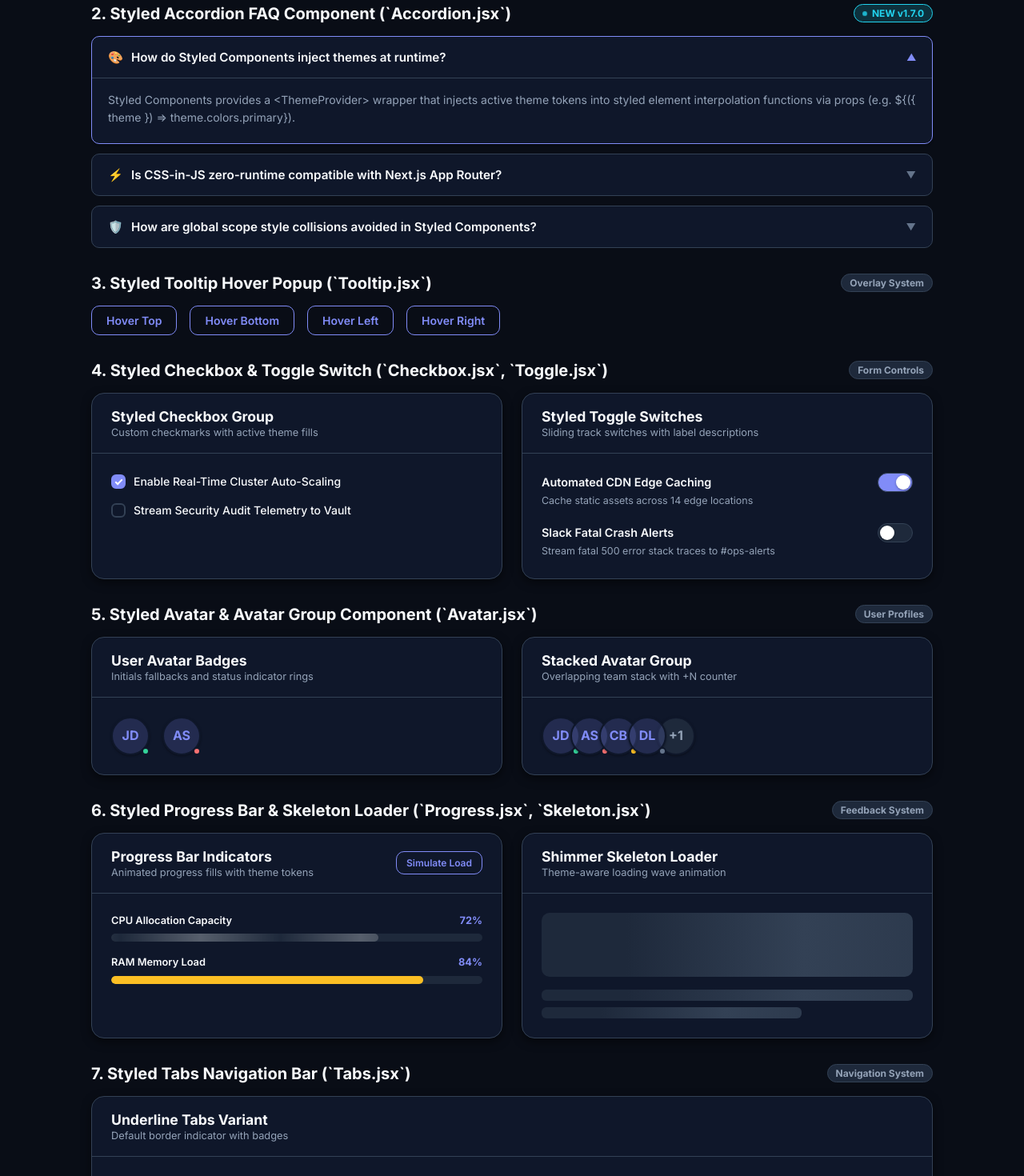
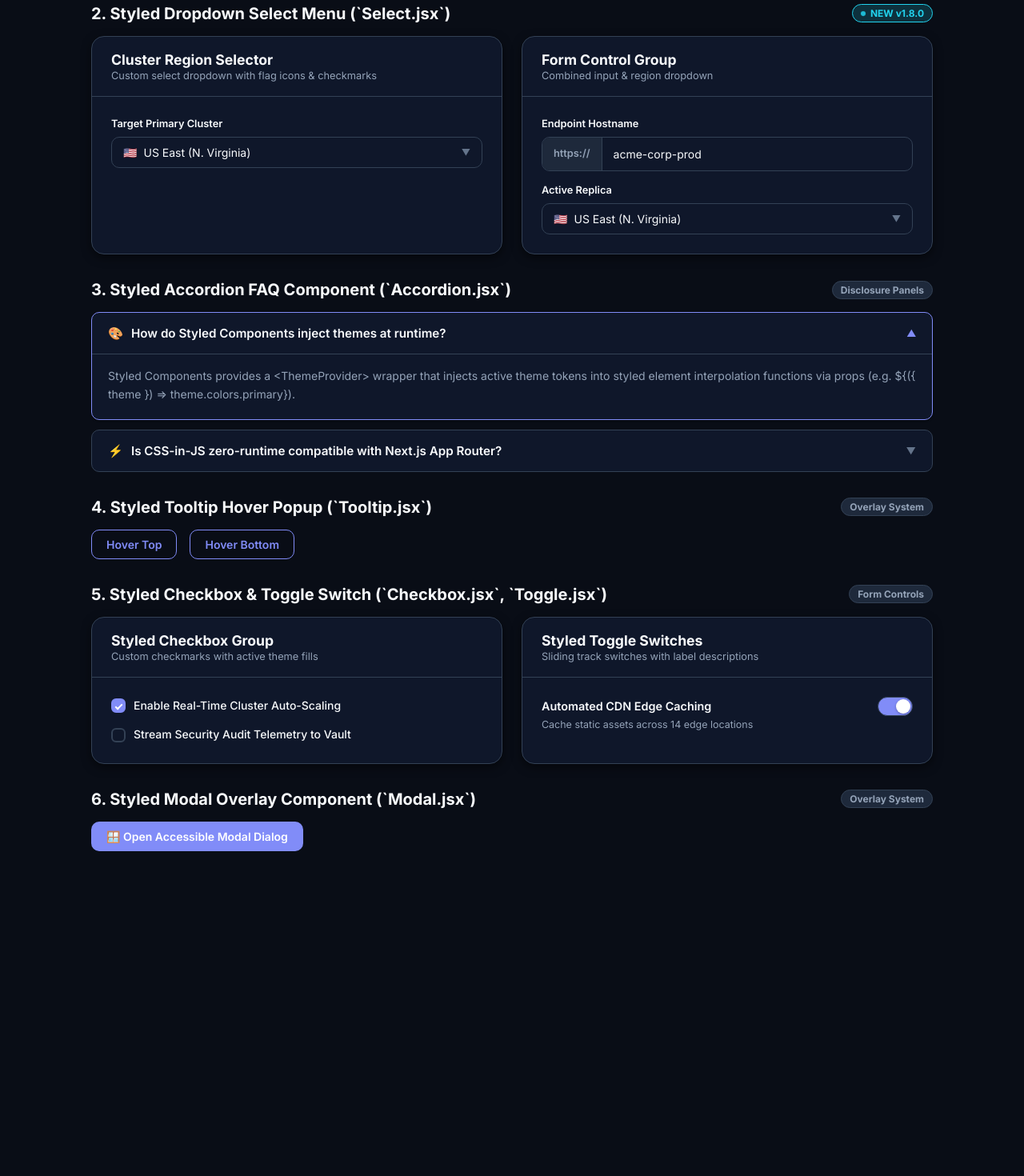
Before and after one commit to breakingthebot/styled-components-theme-uikit-build54, a React (Vite) app: page / in a window 1280 px wide. Shown: the part 380-1850 px from the top of the page at 80% size. After the commit the page ends 1484 px from the top, so only its background shows below. Built offline with nearby package versions, Linux system fonts and the light colour scheme.

Commit message:
feat: release v1.8.0 - Styled Dropdown Select Menu Component

```diff
--- a/src/App.jsx
+++ b/src/App.jsx
@@ -20,6 +20,7 @@ import { Checkbox } from './components/Checkbox/Checkbox';
 import { Toggle } from './components/Toggle/Toggle';
 import { Tooltip } from './components/Tooltip/Tooltip';
 import { Accordion } from './components/Accordion/Accordion';
+import { Select } from './components/Select/Select';
 
 const AppContainer = styled.div`
   max-width: 1100px;
@@ -101,6 +102,7 @@ export function App() {
   const [isDarkMode, setIsDarkMode] = useState(true);
   const [isModalOpen, setIsModalOpen] = useState(false);
   const [inputValue, setInputValue] = useState('acme-corp-prod');
+  const [selectedCluster, setSelectedCluster] = useState('us-east-1');
   const [progressVal, setProgressVal] = useState(72);
   const [check1, setCheck1] = useState(true);
   const [check2, setCheck2] = useState(false);
@@ -108,6 +110,13 @@ export function App() {
   const [toggle2, setToggle2] = useState(false);
 
   const theme = isDarkMode ? darkTheme : lightTheme;
+
+  const clusterOptions = [
+    { value: 'us-east-1', label: 'US East (N. Virginia)', icon: '🇺🇸' },
+    { value: 'eu-west-1', label: 'EU West (Ireland)', icon: '🇪🇺' },
+    { value: 'ap-southeast-1', label: 'Asia Pacific (Singapore)', icon: '🇸🇬' },
+    { value: 'sa-east-1', label: 'South America (São Paulo)', icon: '🇧🇷', disabled: true },
+  ];
 
   const faqItems = [
     {
@@ -119,11 +128,6 @@ export function App() {
       title: 'Is CSS-in-JS zero-runtime compatible with Next.js App Router?',
       icon: '⚡',
       content: 'Styled Components 6+ supports SSR registry streaming for Next.js App Router, extracting CSS rules server-side before flushing HTML to the browser client.',
-    },
-    {
-      title: 'How are global scope style collisions avoided in Styled Components?',
-      icon: '🛡️',
-      content: 'Styled Components generates unique hash prefixes (e.g. sc-bczRLJ) for every component class name, guaranteeing 100% style isolation across large modular frontend architectures.',
     },
   ];
 
@@ -157,7 +161,7 @@ export function App() {
           <HeaderTop>
             <BadgeStrip>
               <Badge variant="info" hasDot isPulse>CSS-in-JS Architecture</Badge>
-              <Badge variant="success">v1.7.0 Release</Badge>
+              <Badge variant="success">v1.8.0 Release</Badge>
               <Badge variant="neutral">Styled Components</Badge>
             </BadgeStrip>
 
@@ -200,20 +204,63 @@ export function App() {
           </Row>
         </Section>
 
-        {/* SECTION 2: ACCORDION FAQ (NEW v1.7.0) */}
+        {/* SECTION 2: DROPDOWN SELECT MENU (NEW v1.8.0) */}
         <Section>
           <SectionHeader>
-            <SectionTitle>2. Styled Accordion FAQ Component (`Accordion.jsx`)</SectionTitle>
-            <Badge variant="info" hasDot isPulse>NEW v1.7.0</Badge>
+            <SectionTitle>2. Styled Dropdown Select Menu (`Select.jsx`)</SectionTitle>
+            <Badge variant="info" hasDot isPulse>NEW v1.8.0</Badge>
+          </SectionHeader>
+
+          <Grid>
+            <Card>
+              <Card.Header title="Cluster Region Selector" subtitle="Custom select dropdown with flag icons &amp; checkmarks" />
+              <Card.Body>
+                <Select
+                  label="Target Primary Cluster"
+                  options={clusterOptions}
+                  value={selectedCluster}
+                  onChange={setSelectedCluster}
+                  placeholder="Choose deployment region"
+                />
+              </Card.Body>
+            </Card>
+
+            <Card>
+              <Card.Header title="Form Control Group" subtitle="Combined input &amp; region dropdown" />
+              <Card.Body>
+                <div style={{ display: 'flex', flexDirection: 'column', gap: '14px' }}>
+                  <Input
+                    label="Endpoint Hostname"
+                    addon="https://"
+                    value={inputValue}
+                    onChange={(e) => setInputValue(e.target.value)}
+                  />
+                  <Select
+                    label="Active Replica"
+                    options={clusterOptions}
+                    value={selectedCluster}
+                    onChange={setSelectedCluster}
+                  />
+                </div>
+              </Card.Body>
+            </Card>
+          </Grid>
+        </Section>
+
+        {/* SECTION 3: ACCORDION FAQ */}
+        <Section>
+          <SectionHeader>
+            <SectionTitle>3. Styled Accordion FAQ Component (`Accordion.jsx`)</SectionTitle>
+            <Badge variant="neutral">Disclosure Panels</Badge>
           </SectionHeader>
 
           <Accordion items={faqItems} />
         </Section>
 
-        {/* SECTION 3: TOOLTIP HOVER POPUP */}
+        {/* SECTION 4: TOOLTIP HOVER POPUP */}
         <Section>
           <SectionHeader>
-            <SectionTitle>3. Styled Tooltip Hover Popup (`Tooltip.jsx`)</SectionTitle>
+            <SectionTitle>4. Styled Tooltip Hover Popup (`Tooltip.jsx`)</SectionTitle>
             <Badge variant="neutral">Overlay System</Badge>
           </SectionHeader>
 
@@ -225,26 +272,17 @@ export function App() {
             <Tooltip content="Bottom positioned directional tooltip" position="bottom">
               <Button variant="outline">Hover Bottom</Button>
             </Tooltip>
-
-            <Tooltip content="Left positioned directional tooltip" position="left">
-              <Button variant="outline">Hover Left</Button>
-            </Tooltip>
-
-            <Tooltip content="Right positioned directional tooltip" position="right">
-              <Button variant="outline">Hover Right</Button>
-            </Tooltip>
           </Row>
         </Section>
 
-        {/* SECTION 4: CHECKBOX & TOGGLE CONTROLS */}
+        {/* SECTION 5: CHECKBOX & TOGGLE CONTROLS */}
         <Section>
           <SectionHeader>
-            <SectionTitle>4. Styled Checkbox &amp; Toggle Switch (`Checkbox.jsx`, `Toggle.jsx`)</SectionTitle>
+            <SectionTitle>5. Styled Checkbox &amp; Toggle Switch (`Checkbox.jsx`, `Toggle.jsx`)</SectionTitle>
             <Badge variant="neutral">Form Controls</Badge>
           </SectionHeader>
 
           <Grid>
-            {/* Checkbox Group */}
             <Card>
               <Card.Header title="Styled Checkbox Group" subtitle="Custom checkmarks with active theme fills" />
               <Card.Body>
@@ -263,7 +301,6 @@ export function App() {
               </Card.Body>
             </Card>
 
-            {/* Toggle Switches */}
             <Card>
               <Card.Header title="Styled Toggle Switches" subtitle="Sliding track switches with label descriptions" />
               <Card.Body>
@@ -274,115 +311,16 @@ export function App() {
                     checked={toggle1}
                     onChange={setToggle1}
                   />
-
-                  <Toggle
-                    label="Slack Fatal Crash Alerts"
-                    description="Stream fatal 500 error stack traces to #ops-alerts"
-                    checked={toggle2}
-                    onChange={setToggle2}
-                  />
                 </div>
               </Card.Body>
             </Card>
           </Grid>
         </Section>
 
-        {/* SECTION 5: AVATAR & AVATAR GROUP */}
+        {/* SECTION 6: MODAL DIALOG SHOWCASE */}
         <Section>
           <SectionHeader>
-            <SectionTitle>5. Styled Avatar &amp; Avatar Group Component (`Avatar.jsx`)</SectionTitle>
-            <Badge variant="neutral">User Profiles</Badge>
-          </SectionHeader>
-
-          <Grid>
-            <Card>
-              <Card.Header title="User Avatar Badges" subtitle="Initials fallbacks and status indicator rings" />
-              <Card.Body>
-                <Row>
-                  <Tooltip content="Jane Doe (Online)" position="top">
-                    <Avatar name="Jane Doe" size="lg" status="online" />
-                  </Tooltip>
-                  <Tooltip content="Alex Smith (Busy)" position="top">
-                    <Avatar name="Alex Smith" size="lg" status="busy" />
-                  </Tooltip>
-                </Row>
-              </Card.Body>
-            </Card>
-
-            <Card>
-              <Card.Header title="Stacked Avatar Group" subtitle="Overlapping team stack with +N counter" />
-              <Card.Body>
-                <AvatarGroup max={4} size="lg">
-                  <Avatar name="Jane Doe" status="online" />
-                  <Avatar name="Alex Smith" status="busy" />
-                  <Avatar name="Charlie Brown" status="away" />
-                  <Avatar name="David Lee" status="offline" />
-                  <Avatar name="Eva Martinez" />
-                </AvatarGroup>
-              </Card.Body>
-            </Card>
-          </Grid>
-        </Section>
-
-        {/* SECTION 6: PROGRESS & SKELETON */}
-        <Section>
-          <SectionHeader>
-            <SectionTitle>6. Styled Progress Bar &amp; Skeleton Loader (`Progress.jsx`, `Skeleton.jsx`)</SectionTitle>
-            <Badge variant="neutral">Feedback System</Badge>
-          </SectionHeader>
-
-          <Grid>
-            <Card>
-              <Card.Header
-                title="Progress Bar Indicators"
-                subtitle="Animated progress fills with theme tokens"
-                action={
-                  <Button size="sm" variant="outline" onClick={() => setProgressVal((p) => (p >= 100 ? 15 : p + 20))}>
-                    Simulate Load
-                  </Button>
-                }
-              />
-              <Card.Body>
-                <div style={{ display: 'flex', flexDirection: 'column', gap: '16px' }}>
-                  <Progress label="CPU Allocation Capacity" value={progressVal} showValue variant="gradient" animated />
-                  <Progress label="RAM Memory Load" value={84} showValue variant="warning" />
-                </div>
-              </Card.Body>
-            </Card>
-
-            <Card>
-              <Card.Header title="Shimmer Skeleton Loader" subtitle="Theme-aware loading wave animation" />
-              <Card.Body>
-                <div style={{ display: 'flex', flexDirection: 'column', gap: '16px' }}>
-                  <Skeleton variant="rectangular" height={80} />
-                  <Skeleton variant="text" count={2} />
-                </div>
-              </Card.Body>
-            </Card>
-          </Grid>
-        </Section>
-
-        {/* SECTION 7: TABS NAVIGATION */}
-        <Section>
-          <SectionHeader>
-            <SectionTitle>7. Styled Tabs Navigation Bar (`Tabs.jsx`)</SectionTitle>
-            <Badge variant="neutral">Navigation System</Badge>
-          </SectionHeader>
-
-          <Grid>
-            <Card>
-              <Card.Header title="Underline Tabs Variant" subtitle="Default border indicator with badges" />
-              <Card.Body>
-                <Tabs tabs={demoTabs} variant="underline" />
-              </Card.Body>
-            </Card>
-          </Grid>
-        </Section>
-
-        {/* SECTION 8: MODAL DIALOG SHOWCASE */}
-        <Section>
-          <SectionHeader>
-            <SectionTitle>8. Styled Modal Overlay Component (`Modal.jsx`)</SectionTitle>
+            <SectionTitle>6. Styled Modal Overlay Component (`Modal.jsx`)</SectionTitle>
             <Badge variant="neutral">Overlay System</Badge>
           </SectionHeader>
 
--- /dev/null
+++ b/src/components/Select/Select.jsx
@@ -0,0 +1,218 @@
+// src/components/Select/Select.jsx
+// Theme-able Select Dropdown Menu Component built with Styled Components.
+// Created: 2026-07-31
+
+import React, { useState, useRef, useEffect } from 'react';
+import styled, { css, keyframes } from 'styled-components';
+
+const fadeInDown = keyframes`
+  from { opacity: 0; transform: translateY(-6px); }
+  to { opacity: 1; transform: translateY(0); }
+`;
+
+const Container = styled.div`
+  display: flex;
+  flex-direction: column;
+  gap: 6px;
+  position: relative;
+  width: 100%;
+`;
+
+const Label = styled.label`
+  font-size: 0.8rem;
+  font-weight: 600;
+  color: ${({ theme }) => theme.colors.textPrimary};
+`;
+
+const TriggerButton = styled.button`
+  width: 100%;
+  display: flex;
+  align-items: center;
+  justify-content: space-between;
+  gap: 10px;
+  padding: 10px 14px;
+  background-color: ${({ theme }) => theme.colors.surface};
+  border: 1px solid
+    ${({ isOpen, theme }) => (isOpen ? theme.colors.primary : theme.colors.border)};
+  border-radius: ${({ theme }) => theme.radii.md};
+  color: ${({ theme }) => theme.colors.textPrimary};
+  font-family: inherit;
+  font-size: 0.875rem;
+  cursor: pointer;
+  outline: none;
+  transition: all 0.2s ease;
+  box-shadow: ${({ isOpen, theme }) =>
+    isOpen ? `0 0 0 3px ${theme.colors.primaryLight}` : 'none'};
+
+  ${({ disabled }) =>
+    disabled &&
+    css`
+      opacity: 0.5;
+      cursor: not-allowed;
+    `}
+`;
+
+const ValueGroup = styled.div`
+  display: flex;
+  align-items: center;
+  gap: 8px;
+  overflow: hidden;
+  text-overflow: ellipsis;
+  white-space: nowrap;
+`;
+
+const Placeholder = styled.span`
+  color: ${({ theme }) => theme.colors.textMuted};
+`;
+
+const Chevron = styled.span`
+  font-size: 0.7rem;
+  color: ${({ theme }) => theme.colors.textMuted};
+  transform: ${({ isOpen }) => (isOpen ? 'rotate(180deg)' : 'rotate(0deg)')};
+  transition: transform 0.2s ease;
+`;
+
+const DropdownMenu = styled.div`
+  position: absolute;
+  top: 100%;
+  left: 0;
+  right: 0;
+  z-index: 1000;
+  margin-top: 6px;
+  padding: 6px;
+  background-color: ${({ theme }) => theme.colors.surfaceElevated};
+  border: 1px solid ${({ theme }) => theme.colors.border};
+  border-radius: ${({ theme }) => theme.radii.md};
+  box-shadow: ${({ theme }) => theme.shadows.lg};
+  display: flex;
+  flex-direction: column;
+  gap: 2px;
+  max-height: 240px;
+  overflow-y: auto;
+  animation: ${fadeInDown} 0.2s cubic-bezier(0.4, 0, 0.2, 1);
+`;
+
+const MenuItem = styled.button`
+  width: 100%;
+  display: flex;
+  align-items: center;
+  justify-content: space-between;
+  gap: 8px;
+  padding: 9px 12px;
+  background-color: ${({ isSelected, theme }) =>
+    isSelected ? theme.colors.primaryLight : 'transparent'};
+  border: none;
+  border-radius: ${({ theme }) => theme.radii.sm};
+  color: ${({ isSelected, theme }) =>
+    isSelected ? theme.colors.primary : theme.colors.textPrimary};
+  font-family: inherit;
+  font-size: 0.875rem;
+  font-weight: ${({ isSelected }) => (isSelected ? 700 : 500)};
+  text-align: left;
+  cursor: pointer;
+  transition: background-color 0.15s ease;
+
+  &:hover:not(:disabled) {
+    background-color: ${({ isSelected, theme }) =>
+      isSelected ? theme.colors.primaryLight : theme.colors.border};
+  }
+
+  &:disabled {
+    opacity: 0.4;
+    cursor: not-allowed;
+  }
+`;
+
+const ItemLabelGroup = styled.div`
+  display: flex;
+  align-items: center;
+  gap: 8px;
+`;
+
+const CheckMark = styled.span`
+  font-size: 0.85rem;
+  color: ${({ theme }) => theme.colors.primary};
+`;
+
+export const Select = ({
+  options = [],
+  value,
+  onChange,
+  placeholder = 'Select an option...',
+  label,
+  disabled,
+  className,
+}) => {
+  const [isOpen, setIsOpen] = useState(false);
+  const containerRef = useRef(null);
+
+  const selectedOption = options.find((opt) => opt.value === value);
+
+  useEffect(() => {
+    const handleClickOutside = (e) => {
+      if (containerRef.current && !containerRef.current.contains(e.target)) {
+        setIsOpen(false);
+      }
+    };
+    document.addEventListener('mousedown', handleClickOutside);
+    return () => document.removeEventListener('mousedown', handleClickOutside);
+  }, []);
+
+  const handleSelect = (option) => {
+    if (option.disabled) return;
+    if (onChange) onChange(option.value);
+    setIsOpen(false);
+  };
+
+  return (
+    <Container ref={containerRef} className={className}>
+      {label && <Label>{label}</Label>}
+
+      <TriggerButton
+        type="button"
+        isOpen={isOpen}
+        disabled={disabled}
+        onClick={() => !disabled && setIsOpen((prev) => !prev)}
+      >
+        <ValueGroup>
+          {selectedOption ? (
+            <>
+              {selectedOption.icon && <span>{selectedOption.icon}</span>}
+              <span>{selectedOption.label}</span>
+            </>
+          ) : (
+            <Placeholder>{placeholder}</Placeholder>
+          )}
+        </ValueGroup>
+
+        <Chevron isOpen={isOpen}>▼</Chevron>
+      </TriggerButton>
+
+      {isOpen && (
+        <DropdownMenu role="listbox">
+          {options.map((option) => {
+            const isSelected = option.value === value;
+            return (
+              <MenuItem
+                key={option.value}
+                type="button"
+                role="option"
+                aria-selected={isSelected}
+                isSelected={isSelected}
+                disabled={option.disabled}
+                onClick={() => handleSelect(option)}
+              >
+                <ItemLabelGroup>
+                  {option.icon && <span>{option.icon}</span>}
+                  <span>{option.label}</span>
+                </ItemLabelGroup>
+
+                {isSelected && <CheckMark>✓</CheckMark>}
+              </MenuItem>
+            );
+          })}
+        </DropdownMenu>
+      )}
+    </Container>
+  );
+};
```
Also changed, not shown: 2 other files (tests, documents, lock files or other folders).
